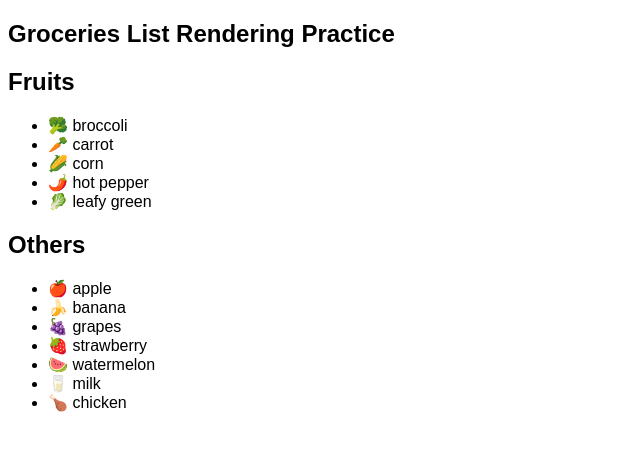
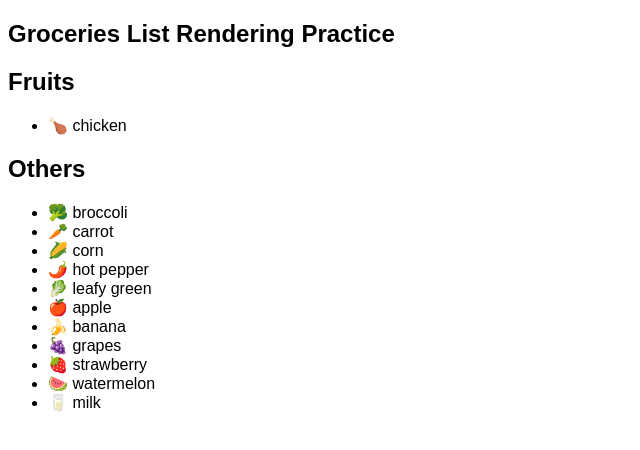
Before and after one commit to HaileyN3132/Study_React, a React (Vite) app in the folder react-playground/: page / in a window 1280 px wide. Shown: the top 450 px of the page, without its empty margins (0-640 px from the left). Built offline with nearby package versions, Linux system fonts and the light colour scheme.

Commit message:
Updated Attemp 1 By Using Another Component To Store List

```diff
--- a/react-playground/src/practices/RenderingList.jsx
+++ b/react-playground/src/practices/RenderingList.jsx
@@ -13,11 +13,23 @@ function Item({ name, emoji }) {
   );
 }
 
+function ListItem({ list }) {
+  return (
+    <ul>
+      {list.map((item) => (
+        <Item key={item.id} name={item.name} emoji={item.emoji} />
+      ))}
+    </ul>
+  );
+}
+
 export default function RenderingList() {
-  const keyword = "vegetable";
+  const keyword = "protein";
+
   let filteredList = groceriesData.filter((item) => item.type === keyword);
   let remainList = groceriesData.filter((item) => item.type !== keyword);
 
+  /*
   let fruits = filteredList.map((fruit) => (
     <Item key={fruit.id} name={fruit.name} emoji={fruit.emoji} />
   ));
@@ -25,15 +37,17 @@ export default function RenderingList() {
   let remain = remainList.map((item) => (
     <Item id={item.id} name={item.name} emoji={item.emoji} />
   ));
+*/
+
   return (
     <section>
       <h1>Groceries List Rendering Practice</h1>
 
       <h2>Fruits</h2>
-      <ul>{fruits}</ul>
+      <ListItem list={filteredList} />
 
       <h2>Others </h2>
-      <ul>{remain}</ul>
+      <ListItem list={remainList} />
     </section>
   );
 }
```
